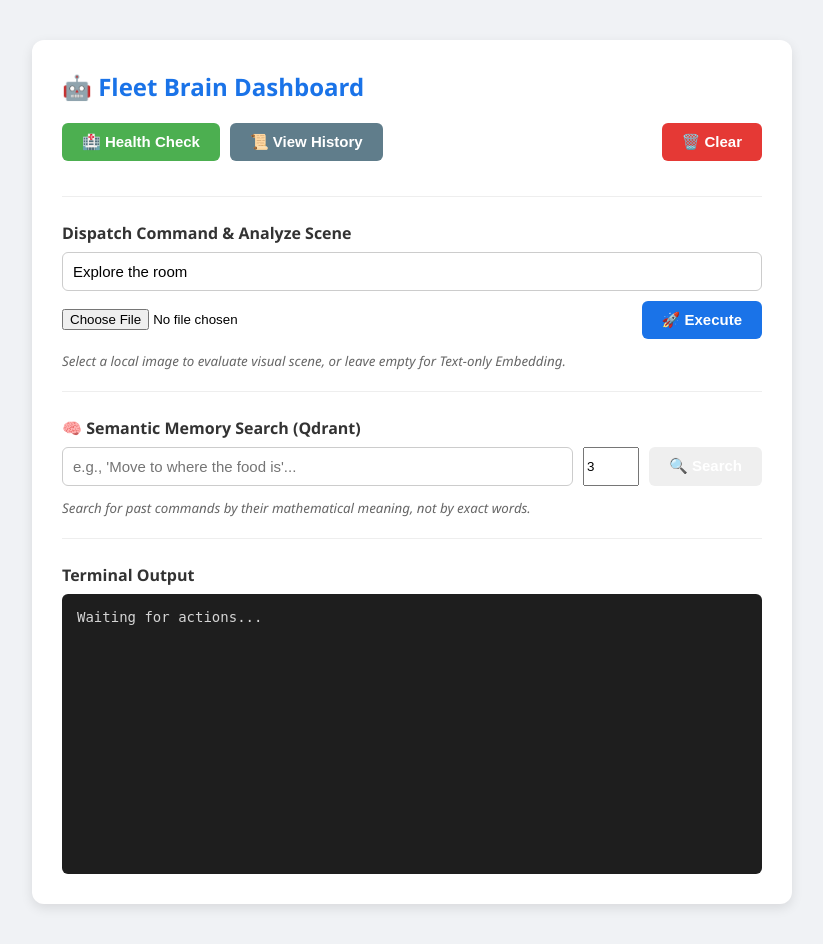
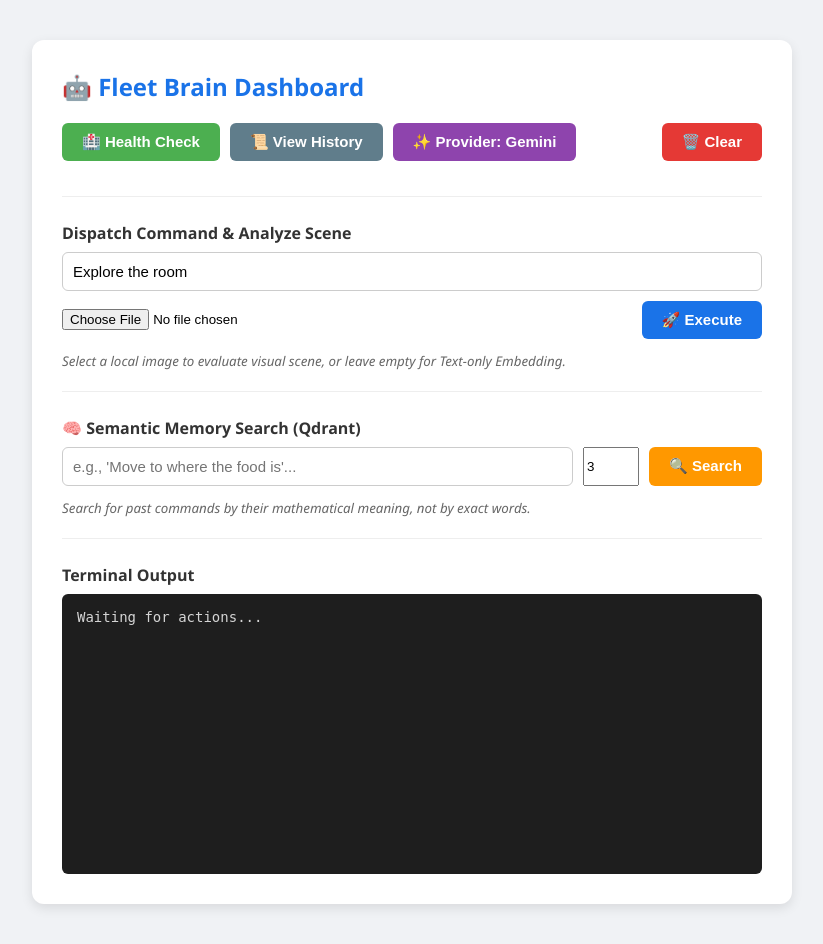
Before and after one commit to lorenzo-bianchi/context_semantic_fleet_brain, a FastAPI app: page / in a window 1280 px wide. Shown: the whole page, without its empty margins (228-1051 px from the left). Run offline with FastAPI, Linux system fonts and the light colour scheme; some libraries are stand-ins or nearby versions.

Commit message:
feat: add local LLM model

````diff
--- a/src/api/main.py
+++ b/src/api/main.py
@@ -5,6 +5,8 @@ from contextlib import asynccontextmanager
 from dotenv import load_dotenv
 from PIL import Image
 from io import BytesIO
+import httpx
+import re
 
 from fastapi import Request, FastAPI, APIRouter, HTTPException, File, UploadFile, Form
 from fastapi.middleware.cors import CORSMiddleware
@@ -17,8 +19,9 @@ from qdrant_client import QdrantClient, models
 from pydantic import BaseModel, Field
 from transformers import CLIPProcessor, CLIPModel
 from google import genai
+from google.genai import types
 
-# Load Jinja template
+# Load Jinja templates
 templates = Jinja2Templates(directory="templates")
 
 # Load environment variables
@@ -32,7 +35,7 @@ logger = logging.getLogger(__name__)
 class ROS2Dispatcher:
     """
     Translates the semantic plans (JSON) of the LLM Agent into ROS 2 commands.
-    Currently in 'Simulation' mode. In the next step we will connect it
+    Currently in 'Simulation' mode. In the next step, we will connect it
     to roslibpy or an MQTT/DDS client.
     """
     def __init__(self):
@@ -47,7 +50,7 @@ class ROS2Dispatcher:
 
             logger.info(f"   ---> [Step {step+1}] Executing: {action} towards '{target}'")
 
-            # Simulating the physical times of the robot
+            # Simulating the physical execution times of the robot
             await asyncio.sleep(1)
 
             if action == "NAVIGATE":
@@ -73,10 +76,15 @@ class AppState:
     device: str = "cuda" if torch.cuda.is_available() else "cpu"
     gemini_client = None
     ros2_bridge = ROS2Dispatcher()
+    llm_provider = os.getenv("LLM_PROVIDER", "ollama") # "gemini" or "ollama"
+    ollama_url = "http://localhost:11434/api/generate"
 
 state = AppState()
 
 # --- SCHEMAS ---
+class LLMProviderRequest(BaseModel):
+    provider: str
+
 class CommandRequest(BaseModel):
     """Payload for sending a natural language command."""
     user_id: str = Field(..., description="User ID or calling system ID")
@@ -105,7 +113,7 @@ async def lifespan(app: FastAPI):
     and loads ML/RAG models into memory.
     """
     if os.getenv("TESTING") == "true":
-        logger.info("Modalità Test: Salto il caricamento pesante. API avviata 'a vuoto'.")
+        logger.info("Test mode: Skipping heavy loading. API started 'empty'.")
         yield
         return
 
@@ -117,9 +125,9 @@ async def lifespan(app: FastAPI):
     # 1.5 Initialize Gemini Client
     if os.getenv("GEMINI_API_KEY"):
         state.gemini_client = genai.Client()
-        logger.info("Gemini API Client succesfully initialzed.")
+        logger.info("Gemini API Client successfully initialized.")
     else:
-        logger.warning("GEMINI_API_KEY non trovata. L'Agente non potrà ragionare.")
+        logger.warning("GEMINI_API_KEY not found. The agent will not be able to reason.")
 
     try:
         collections = state.qdrant_client.get_collections()
@@ -132,9 +140,9 @@ async def lifespan(app: FastAPI):
                     distance=models.Distance.COSINE
                 )
             )
-            logger.info("Qdrant collection 'semantic_memory' succesfully created.")
+            logger.info("Qdrant collection 'semantic_memory' successfully created.")
         else:
-            logger.info("Qdrant collection 'semantic_memory' already existing.")
+            logger.info("Qdrant collection 'semantic_memory' already exists.")
     except Exception as e:
         logger.error(f"Error with Qdrant initialization: {e}")
 
@@ -221,6 +229,97 @@ app.add_middleware(
 router = APIRouter(prefix="/api/v1")
 
 # --- UTILS ---
+async def get_agent_plan(instruction: str):
+    # --- 1. Object-Based Prompting (The industry standard for LLMs) ---
+    prompt = f"""You are the 'Fleet Brain', the AI of a ROS 2 robot.
+    Analyze the following command and extract the FULL sequence of operations.
+    Allowed actions: NAVIGATE, SEARCH, PICK, DROP, COMMUNICATE.
+
+    Command: "{instruction}"
+
+    You MUST respond with a JSON object containing a SINGLE key called "plan".
+    The value must be the array of all actions required. Do not stop until all steps are extracted.
+
+    Example format:
+    {{
+      "plan": [
+        {{"action": "NAVIGATE", "target": "kitchen"}},
+        {{"action": "SEARCH", "target": "bottle"}},
+        {{"action": "PICK", "target": "bottle"}},
+        {{"action": "COMMUNICATE", "target": "everyone about the bottle"}}
+      ]
+    }}
+
+    Output strictly the JSON object. No other text."""
+
+    raw_json = ""
+
+    # --- 2. API Calls ---
+    if state.llm_provider == "ollama":
+        async with httpx.AsyncClient() as client:
+            try:
+                response = await client.post(
+                    state.ollama_url,
+                    json={
+                        "model": "gemma2:9b",
+                        "prompt": prompt,
+                        "stream": False,
+                        "format": "json"
+                    },
+                    timeout=60.0
+                )
+                response.raise_for_status()
+                raw_json = response.json().get("response", "")
+            except httpx.ReadTimeout:
+                logger.error("Ollama timeout: Model is loading or GPU is busy.")
+                return []
+            except Exception as e:
+                logger.error(f"Ollama connection error: {e}")
+                return []
+    else:
+        try:
+            response = state.gemini_client.models.generate_content(
+                model='gemini-2.5-flash',
+                contents=prompt,
+                config=types.GenerateContentConfig(
+                    response_mime_type="application/json"
+                )
+            )
+            raw_json = response.text
+        except Exception as e:
+            logger.error(f"Gemini API error: {e}")
+            return []
+
+    # --- 3. Simplified and Bulletproof Parsing ---
+    try:
+        cleaned_raw = raw_json.strip().removeprefix("```json").removesuffix("```").strip()
+        parsed_data = json.loads(cleaned_raw)
+
+        # Since we explicitly asked for {"plan": [...]}, the extraction is deterministic
+        if isinstance(parsed_data, dict) and "plan" in parsed_data:
+            if isinstance(parsed_data["plan"], list):
+                return parsed_data["plan"]
+
+        # Fallback if the LLM provided a top-level array despite the prompt
+        if isinstance(parsed_data, list):
+            return parsed_data
+
+        logger.error(f"JSON parsed but missing 'plan' array: {parsed_data}")
+        return []
+
+    except json.JSONDecodeError:
+        # Emergency regex fallback
+        try:
+            match = re.search(r'\{.*\}', raw_json, re.DOTALL)
+            if match:
+                extracted = json.loads(match.group(0))
+                if "plan" in extracted:
+                    return extracted["plan"]
+        except Exception as fallback_error:
+            logger.error(f"RegEx fallback failed. Raw: {raw_json} | Error: {fallback_error}")
+
+        return []
+
 def get_embedding(text: str):
     """Reliably extract the pure 512-dim text embedding."""
     model = state.ml_models.get("clip_model")
@@ -325,36 +424,15 @@ async def dispatch_command(payload: CommandRequest):
                     )
                 ]
             )
-            logger.info(f"Comando salvato in Qdrant con ID: {point_id}")
+            logger.info(f"Command saved in Qdrant with ID: {point_id}")
 
-        # 3. Agent Reasoning (Gemini LLM)
+        # 3. Agent Reasoning (Switchable)
         agent_plan = []
-        if state.gemini_client:
-            prompt = f"""
-You are the 'Fleet Brain', the AI of a ROS 2 robot.
-Your task is to analyze the user's command and break it down into a logical sequence of actions.
-Allowed actions are: NAVIGATE, SEARCH, PICK, DROP, COMMUNICATE.
-
-User command: "{payload.instruction}"
-
-Respond ONLY and EXCLUSIVELY with a valid JSON array, without markdown text and without additional explanations.
-Example output:
-[
-  {{"action": "NAVIGATE", "target": "kitchen", "reason": "reach the requested area"}},
-  {{"action": "SEARCH", "target": "fridge", "reason": "find the target object"}}
-]
-"""
-            try:
-                response = state.gemini_client.models.generate_content(
-                    model='gemini-2.5-flash',
-                    contents=prompt
-                )
-                # Clean the response from potential markdown blocks
-                raw_json = response.text.strip().removeprefix("```json").removesuffix("```").strip()
-                agent_plan = json.loads(raw_json)
-                logger.info(f"Agent plan generated: {agent_plan}")
-            except Exception as llm_err:
-                logger.error(f"Error during Gemini reasoning: {llm_err}")
+        try:
+            agent_plan = await get_agent_plan(payload.instruction)
+            logger.info(f"Agent plan generated via {state.llm_provider}: {agent_plan}")
+        except Exception as llm_err:
+            logger.error(f"Error during reasoning: {llm_err}")
 
         # 4. ROS 2 execution
         if agent_plan:
@@ -461,4 +539,15 @@ async def search_memory(payload: SearchRequest):
         logger.error(f"Error during semantic search: {e}")
         raise HTTPException(status_code=500, detail=str(e))
 
+@router.post("/llm-provider", tags=["System"])
+async def set_llm_provider(payload: LLMProviderRequest):
+    """Dynamically switch the LLM provider from the dashboard."""
+    if payload.provider not in ["gemini", "ollama"]:
+        raise HTTPException(status_code=400, detail="Invalid provider. Choose 'gemini' or 'ollama'.")
+
+    state.llm_provider = payload.provider
+    logger.info(f"🔄 LLM Provider switched to: {state.llm_provider}")
+
+    return {"status": "success", "active_provider": state.llm_provider}
+
 app.include_router(router)
--- a/src/api/templates/index.html
+++ b/src/api/templates/index.html
@@ -10,7 +10,7 @@
         .section { margin-bottom: 25px; padding-bottom: 20px; border-bottom: 1px solid #eee; }
         .section:last-child { border-bottom: none; }
 
-        .button-group { display: flex; gap: 10px; margin-bottom: 15px; }
+        .button-group { display: flex; gap: 10px; margin-bottom: 15px; flex-wrap: wrap; }
         .input-group { display: flex; gap: 10px; margin-bottom: 10px; }
 
         input[type="text"] { flex: 1; padding: 10px; font-size: 15px; border: 1px solid #ccc; border-radius: 6px; outline: none; }
@@ -23,6 +23,9 @@
         .btn-secondary { background-color: #607d8b; }
         .btn-success { background-color: #4caf50; }
 
+        .btn-gemini { background-color: #8e44ad; }
+        .btn-ollama { background-color: #e67e22; }
+
         .output-area { background-color: #1e1e1e; color: #d4d4d4; padding: 15px; border-radius: 6px; height: 250px; overflow-y: auto; font-family: monospace; white-space: pre-wrap; word-wrap: break-word; font-size: 14px; }
         .log-time { color: #888; font-size: 12px; margin-right: 8px; }
     </style>
@@ -31,16 +34,15 @@
     <div class="container">
         <h2>🤖 Fleet Brain Dashboard</h2>
 
-        <!-- Top Controls: Health & History -->
         <div class="section">
             <div class="button-group">
                 <button class="btn-success" onclick="checkHealth()">🏥 Health Check</button>
                 <button class="btn-secondary" onclick="fetchHistory()">📜 View History</button>
+                <button id="llmToggleBtn" class="btn-gemini" onclick="toggleLLM()">✨ Provider: Gemini</button>
                 <button class="btn-secondary" onclick="clearConsole()" style="margin-left: auto; background-color: #e53935;">🗑️ Clear</button>
             </div>
         </div>
 
-        <!-- Command Dispatcher & Scene Analyzer -->
         <div class="section">
             <label style="display: block; margin-bottom: 8px; font-weight: 600; color: #333;">Dispatch Command & Analyze Scene</label>
 
@@ -55,18 +57,16 @@
             <small style="color: #666; font-style: italic;">Select a local image to evaluate visual scene, or leave empty for Text-only Embedding.</small>
         </div>
 
-        <!-- Semantic Memory Search -->
         <div class="section">
             <label style="display: block; margin-bottom: 8px; font-weight: 600; color: #333;">🧠 Semantic Memory Search (Qdrant)</label>
             <div class="input-group">
                 <input type="text" id="searchInput" placeholder="e.g., 'Move to where the food is'...">
                 <input type="number" id="limitInput" value="3" min="1" max="10" title="Results limit">
-                <button class="btn-warning" onclick="searchMemory()">🔍 Search</button>
+                <button class="btn-warning" style="background-color: #ff9800;" onclick="searchMemory()">🔍 Search</button>
             </div>
             <small style="color: #666; font-style: italic;">Search for past commands by their mathematical meaning, not by exact words.</small>
         </div>
 
-        <!-- Console Output -->
         <div>
             <label style="display: block; margin-bottom: 8px; font-weight: 600; color: #333;">Terminal Output</label>
             <div id="outputBox" class="output-area">Waiting for actions...</div>
@@ -75,6 +75,7 @@
 
     <script>
         const outputBox = document.getElementById('outputBox');
+        let currentProvider = "gemini"; // Stato iniziale
 
         function logToConsole(message, data = null) {
             const now = new Date().toLocaleTimeString();
@@ -90,6 +91,42 @@
 
         function clearConsole() {
             outputBox.innerHTML = "Waiting for actions...";
+        }
+
+        // --- Nuova funzione per gestire il toggle dell'LLM ---
+        async function toggleLLM() {
+            // Inverti lo stato
+            currentProvider = currentProvider === "gemini" ? "ollama" : "gemini";
+            const btn = document.getElementById('llmToggleBtn');
+
+            // Aggiorna l'estetica del bottone
+            if (currentProvider === "gemini") {
+                btn.innerText = "✨ Provider: Gemini";
+                btn.className = "btn-gemini";
+            } else {
+                btn.innerText = "🦙 Provider: Ollama";
+                btn.className = "btn-ollama";
+            }
+
+            logToConsole(`⏳ Switching LLM provider to ${currentProvider.toUpperCase()}...`);
+
+            // Comunica al backend il cambio di stato
+            try {
+                const response = await fetch('/api/v1/llm-provider', {
+                    method: 'POST',
+                    headers: { 'Content-Type': 'application/json' },
+                    body: JSON.stringify({ provider: currentProvider })
+                });
+
+                if (response.ok) {
+                    const data = await response.json();
+                    logToConsole(`✅ LLM Engine switched successfully:`, data);
+                } else {
+                    throw new Error("Backend non ha risposto correttamente");
+                }
+            } catch (error) {
+                logToConsole(`❌ Failed to switch LLM provider. Controlla che l'endpoint esista.`);
+            }
         }
 
         async function checkHealth() {
@@ -123,28 +160,19 @@
             if (!instruction) return;
 
             if (file) {
-                // Multimodal
                 logToConsole(`⏳ Uploading local file "${file.name}" and analyzing...`);
-
                 const formData = new FormData();
                 formData.append("instruction", instruction);
                 formData.append("image_file", file);
-
                 try {
-                    const response = await fetch('/api/v1/analyze-scene', {
-                        method: 'POST',
-                        body: formData
-                    });
-
+                    const response = await fetch('/api/v1/analyze-scene', { method: 'POST', body: formData });
                     const data = await response.json();
-                    logToConsole(`✅ Response from /analyze-scene:`, data);<!-- Console Output -->
+                    logToConsole(`✅ Response from /analyze-scene:`, data);
                 } catch (error) {
                     logToConsole(`❌ Failed to connect to /analyze-scene.`);
                 }
             } else {
-                // Text only
                 logToConsole(`⏳ Calling /command to generate text embedding...`);
-
                 const payload = { user_id: "dev_user", instruction: instruction };
                 try {
                     const response = await fetch('/api/v1/command', {
@@ -152,7 +180,6 @@
                         headers: { 'Content-Type': 'application/json' },
                         body: JSON.stringify(payload)
                     });
-
                     const data = await response.json();
                     logToConsole(`✅ Response from /command:`, data);
                 } catch (error) {
@@ -164,29 +191,21 @@
         async function searchMemory() {
             const query = document.getElementById('searchInput').value;
             const limit = document.getElementById('limitInput').value;
-
             if (!query) return;
-
             logToConsole(`⏳ Searching Qdrant Memory for meaning of: "${query}"...`);
-
             const payload = { query: query, limit: parseInt(limit) };
-
             try {
                 const response = await fetch('/api/v1/search-memory', {
                     method: 'POST',
                     headers: { 'Content-Type': 'application/json' },
                     body: JSON.stringify(payload)
                 });
-
                 const data = await response.json();
-
                 if (data.status === "success") {
-                    // Format output nicely to show scores
                     logToConsole(`🧠 Top Semantic Matches:`, data.matches);
                 } else {
                     logToConsole(`❌ Search Error:`, data);
                 }
-
             } catch (error) {
                 logToConsole(`❌ Failed to connect to /search-memory.`);
             }
````
